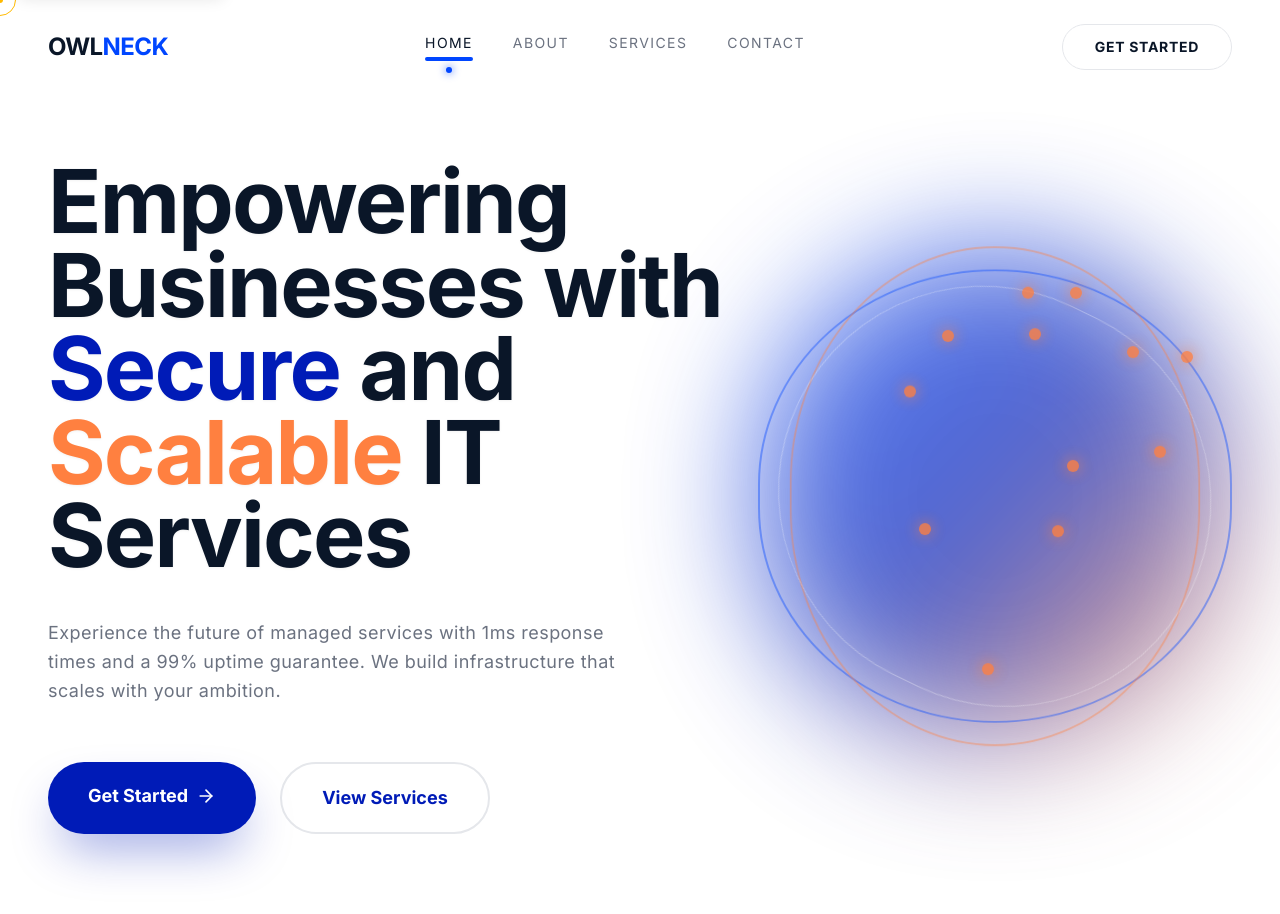
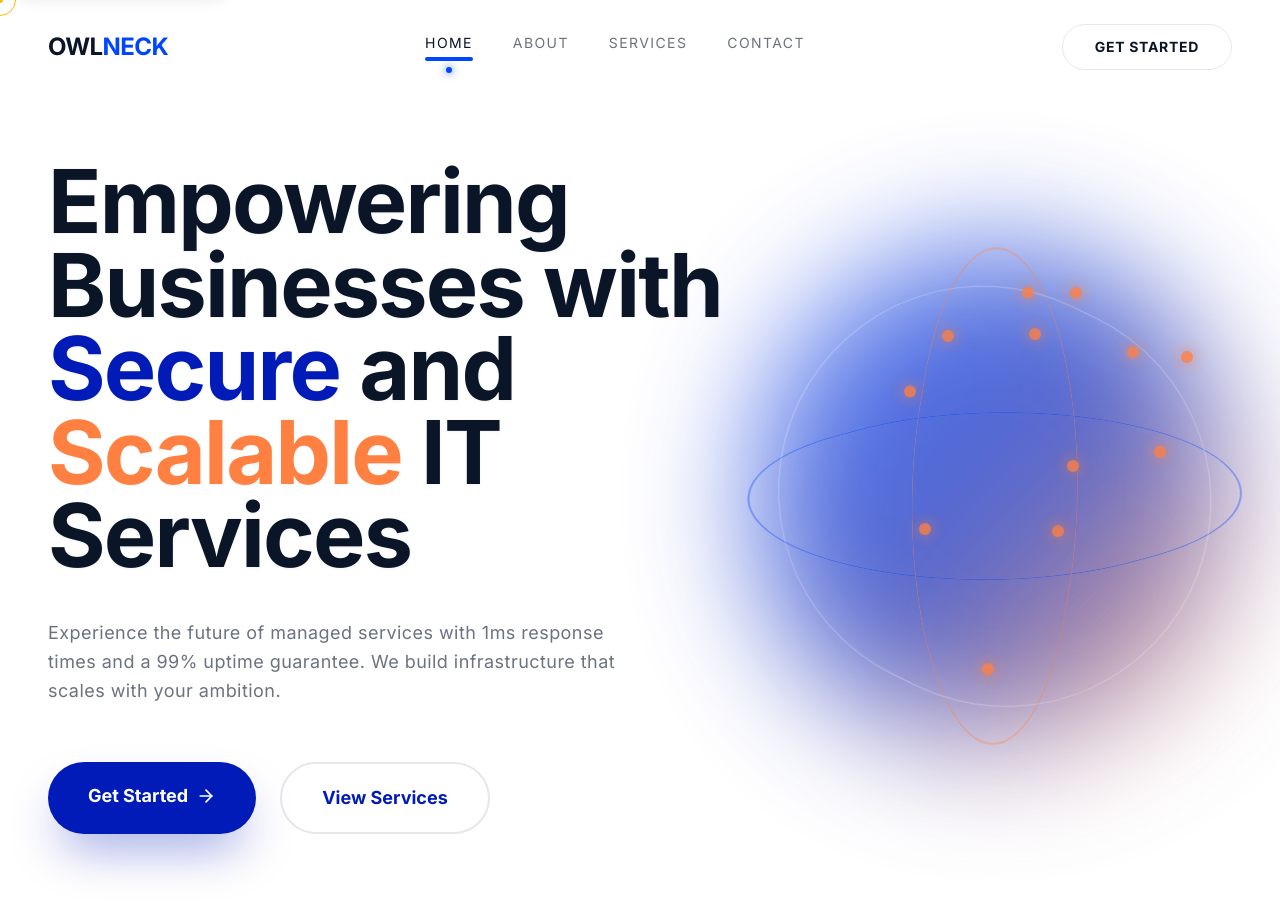
Before and after one commit to Srinivas26k/owlneck, a React (Vite) app: page / in a window 1280 px wide. Shown: the top 914 px of the page. Built offline with nearby package versions, Linux system fonts and the light colour scheme.

Commit message:
perf: Throttle scroll event updates with `requestAnimationFrame` and refactor animation structure to separate tilt and spin transforms.

```diff
--- a/src/pages/Home.tsx
+++ b/src/pages/Home.tsx
@@ -13,8 +13,15 @@ const SphereAnimation = () => {
   const [scrollY, setScrollY] = useState(0);
 
   useEffect(() => {
+    let ticking = false;
     const handleScroll = () => {
-      requestAnimationFrame(() => setScrollY(window.scrollY));
+      if (!ticking) {
+        window.requestAnimationFrame(() => {
+          setScrollY(window.scrollY);
+          ticking = false;
+        });
+        ticking = true;
+      }
     };
     window.addEventListener('scroll', handleScroll);
     return () => window.removeEventListener('scroll', handleScroll);
@@ -22,22 +29,35 @@ const SphereAnimation = () => {
 
   return (
     <div
-      className="relative w-[300px] h-[300px] md:w-[500px] md:h-[500px] animate-float transition-transform duration-100 ease-out will-change-transform"
-      style={{ transform: `translateY(${scrollY * 0.2}px)` }} // Parallax Effect
+      className="relative w-[300px] h-[300px] md:w-[500px] md:h-[500px] transition-transform duration-75 ease-out will-change-transform"
+      style={{ transform: `translateY(${scrollY * 0.2}px)` }} // Parallax Context
     >
+      {/* Float Animation Context */}
+      <div className="w-full h-full animate-float">
+
         {/* Core Gradient Sphere */}
         <div className="absolute inset-0 rounded-full bg-gradient-to-br from-electric via-primary to-sunset opacity-80 blur-3xl animate-pulse" />
 
-      {/* Rotating Rings */}
-      <div className="absolute inset-0 border-2 border-electric/40 rounded-full animate-[spin_10s_linear_infinite] will-change-transform" style={{ transform: 'rotateX(70deg)' }} />
-      <div className="absolute inset-0 border-2 border-sunset/40 rounded-full animate-[spin_15s_linear_infinite_reverse] will-change-transform" style={{ transform: 'rotateY(70deg)' }} />
-      <div className="absolute inset-8 border border-white/30 rounded-full animate-[spin_20s_linear_infinite] will-change-transform" />
+        {/* Rotating Rings (Nested to separate Tilt vs Spin) */}
 
-      {/* Floating Particles - Increased Count */}
+        {/* Ring 1 - X Axis Tilt */}
+        <div className="absolute inset-0" style={{ transform: 'rotateX(70deg)' }}>
+          <div className="w-full h-full border-2 border-electric/40 rounded-full animate-[spin_10s_linear_infinite]" />
+        </div>
+
+        {/* Ring 2 - Y Axis Tilt */}
+        <div className="absolute inset-0" style={{ transform: 'rotateY(70deg)' }}>
+          <div className="w-full h-full border-2 border-sunset/40 rounded-full animate-[spin_15s_linear_infinite_reverse]" />
+        </div>
+
+        {/* Ring 3 - No Tilt */}
+        <div className="absolute inset-8 border border-white/30 rounded-full animate-[spin_20s_linear_infinite]" />
+
+        {/* Floating Particles */}
         {[...Array(12)].map((_, i) => (
           <div
             key={i}
-          className="absolute w-3 h-3 bg-sunset rounded-full shadow-[0_0_15px_#FF8040] opacity-80 will-change-transform"
+            className="absolute w-3 h-3 bg-sunset rounded-full shadow-[0_0_15px_#FF8040] opacity-80"
             style={{
               top: `${Math.random() * 80 + 10}%`,
               left: `${Math.random() * 80 + 10}%`,
@@ -45,6 +65,7 @@ const SphereAnimation = () => {
             }}
           />
         ))}
+      </div>
     </div>
   );
 };
```
Lines whose indentation alone changed are shown as unchanged.
